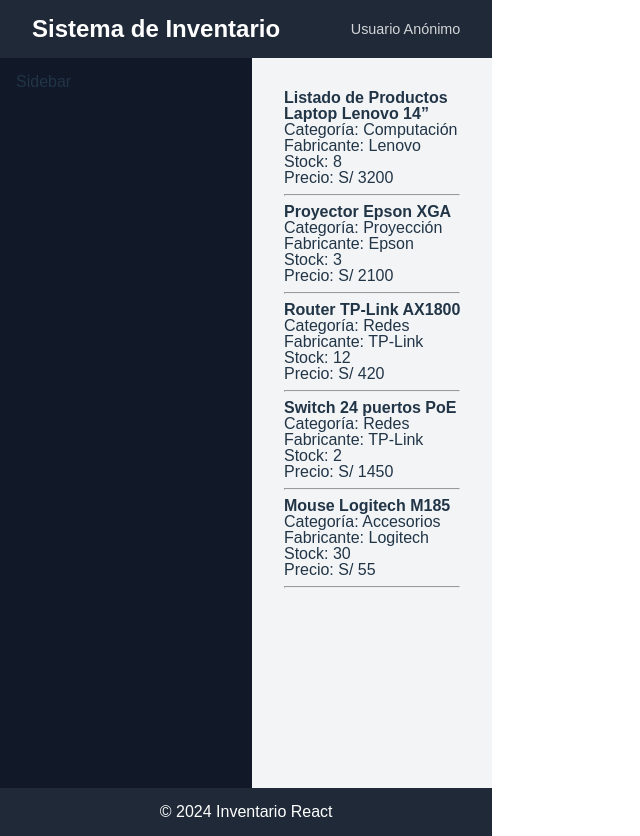
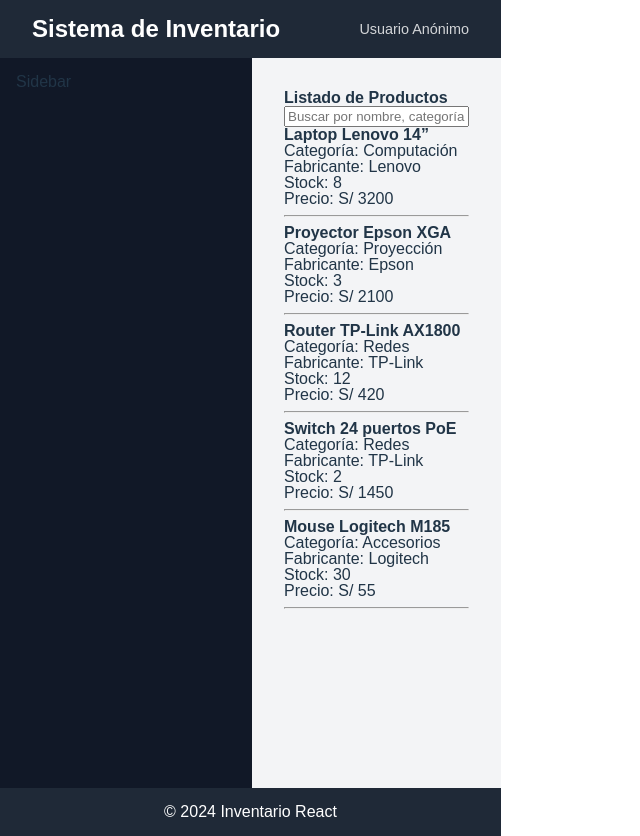
Before and after one commit to jpsolarig/inventario-react, a React (Vite) app: page /productos in a window 1280 px wide. Shown: the whole page, without its empty margins (0-640 px from the left). Built offline with nearby package versions, Linux system fonts and the light colour scheme.

Commit message:
feat: buscador con useState y useEffect en productos

```diff
--- a/src/pages/Productos.jsx
+++ b/src/pages/Productos.jsx
@@ -1,22 +1,70 @@
-
-import { productsMock } from "../data/products.mock";
+import { useEffect, useState } from "react"; // importamos hooks
+import { productsMock } from "../data/products.mock"; // ahora usaremos mock desde data
 
 export default function Productos() {
+  // estado para el texto del buscador
+  const [searchTerm, setSearchTerm] = useState("");
+
+  // estado para lista filtrada (lo que se mostrará en pantalla)
+  const [filteredProducts, setFilteredProducts] = useState(productsMock);
+
+  // cada vez que cambia searchTerm, recalculamos la lista filtrada
+  useEffect(() => {
+    // Normalizamos el término de búsqueda
+
+    const term = searchTerm.trim().toLowerCase();
+
+    // Si no hay búsqueda, mostramos todo
+    if (!term) {
+      setFilteredProducts(productsMock);
+      return;
+    }
+
+    // Filtramos por nombre, categoría o fabricante
+    const filtered = productsMock.filter((product) => {
+      const name = product.name.toLowerCase();
+      const category = product.category.toLowerCase();
+      const manufacturer = product.manufacturer.toLowerCase();
+
+      return (
+        name.includes(term) ||
+        category.includes(term) ||
+        manufacturer.includes(term)
+      );
+    });
+
+    setFilteredProducts(filtered);
+  }, [searchTerm]); // dependencia => se ejecuta cuando cambia searchTerm
+
   return (
     <section>
       <h2>Listado de Productos</h2>
 
+      {/* Buscador de productos */}
+      <input
+        type="text"
+        placeholder="Buscar por nombre, categoría o fabricante..."
+        value={searchTerm} // usa el estado creado
+        onChange={(e) => setSearchTerm(e.target.value)} // actualiza searchTerm
+      />
+
       <div>
-        {productsMock.map((product) => (
-          <div key={product.id}>
+        {/* ahora renderizamos filteredProducts en lugar de productsMock */}
+        {filteredProducts.map((product) => (
+          <article key={product.id}>
             <h3>{product.name}</h3>
             <p>Categoría: {product.category}</p>
             <p>Fabricante: {product.manufacturer}</p>
             <p>Stock: {product.stock}</p>
             <p>Precio: S/ {product.price}</p>
             <hr />
-          </div>
+          </article>
         ))}
+
+        {/* mensaje cuando no hay resultados */}
+        {filteredProducts.length === 0 && (
+          <p>No se encontraron productos con esa búsqueda.</p>
+        )}
       </div>
     </section>
   );
```
